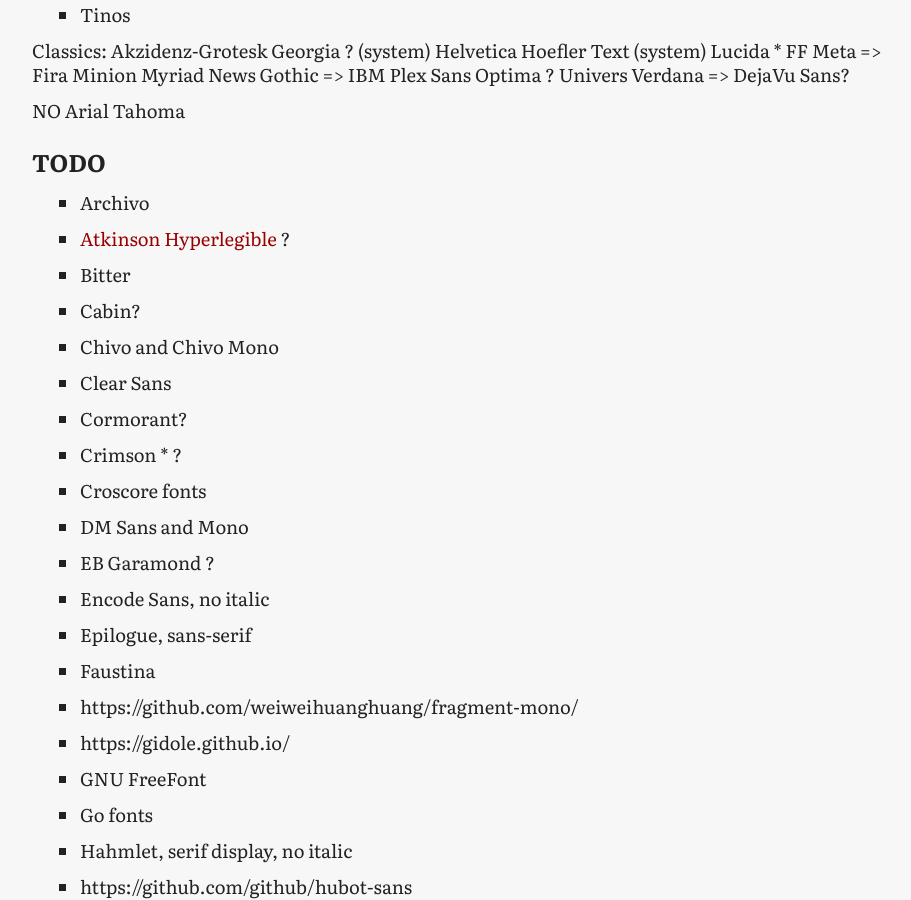
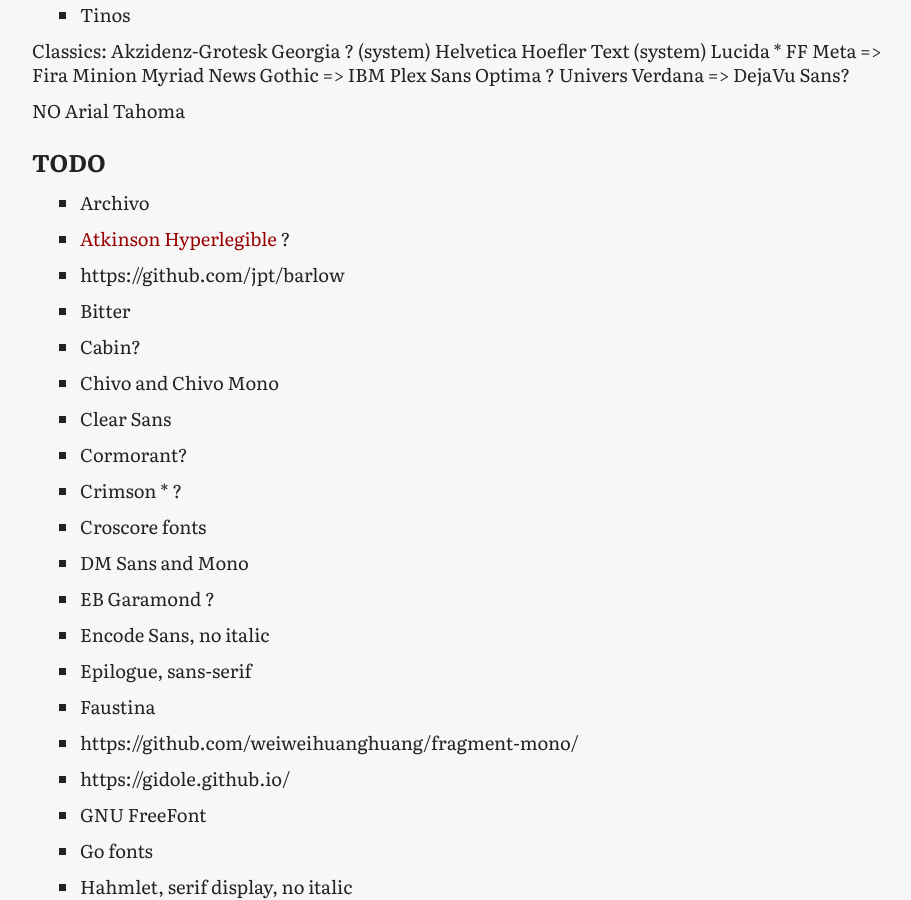
Before and after one commit to menozero/usable-fonts, a Jekyll site: the page built from OTHERS.md, in a window 1280 px wide and 900 px high, scrolled down 756 px. Shown: the whole window, without its empty margins (16-927 px from the left). Built offline with Jekyll 4.4.1, drawn with Linux system fonts in a browser that asks for light colours; our own code applies the rules of GitHub Pages for plain Markdown files; part of the change alters nothing that is shown.

Commit message:
Update OTHERS.md

```diff
--- a/OTHERS.md
+++ b/OTHERS.md
@@ -46,6 +46,7 @@ Tahoma
 
 - Archivo
 - [Atkinson Hyperlegible](https://brailleinstitute.org/freefont) ?
+- https://github.com/jpt/barlow
 - Bitter
 - Cabin?
 - Chivo and Chivo Mono
```
